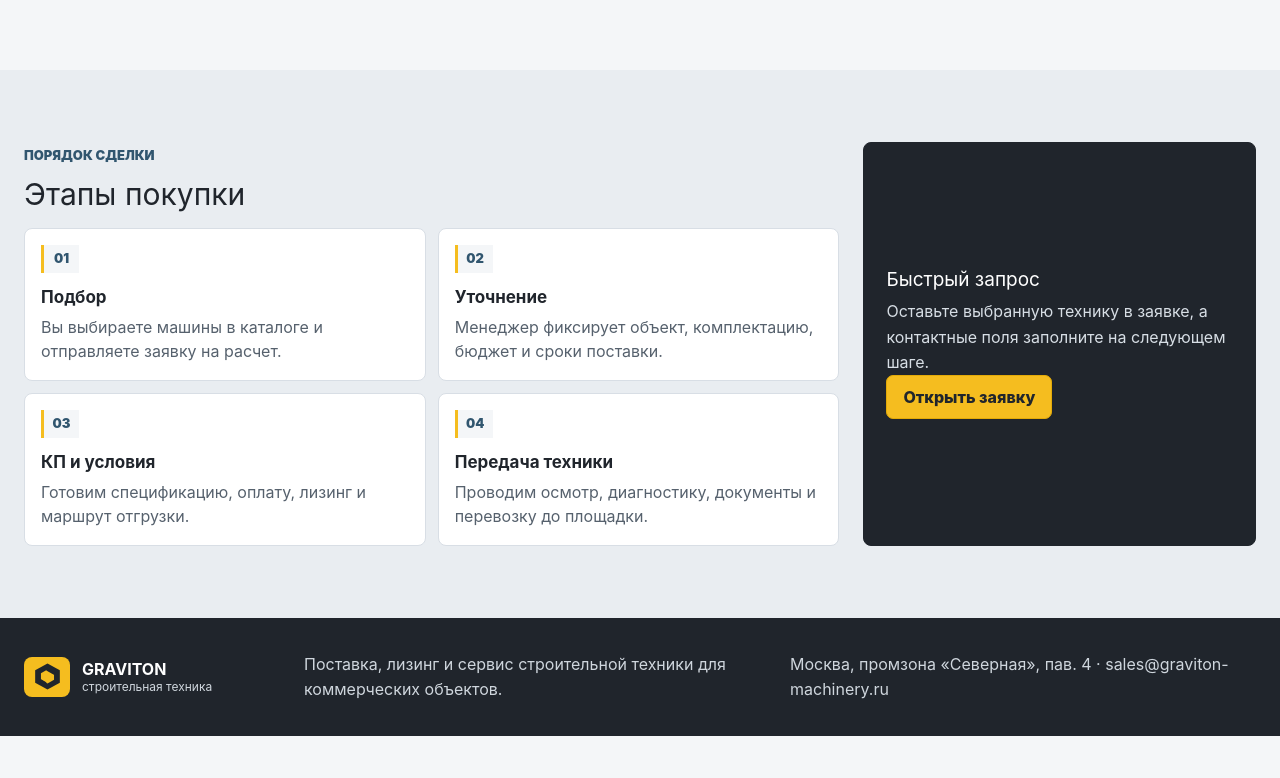
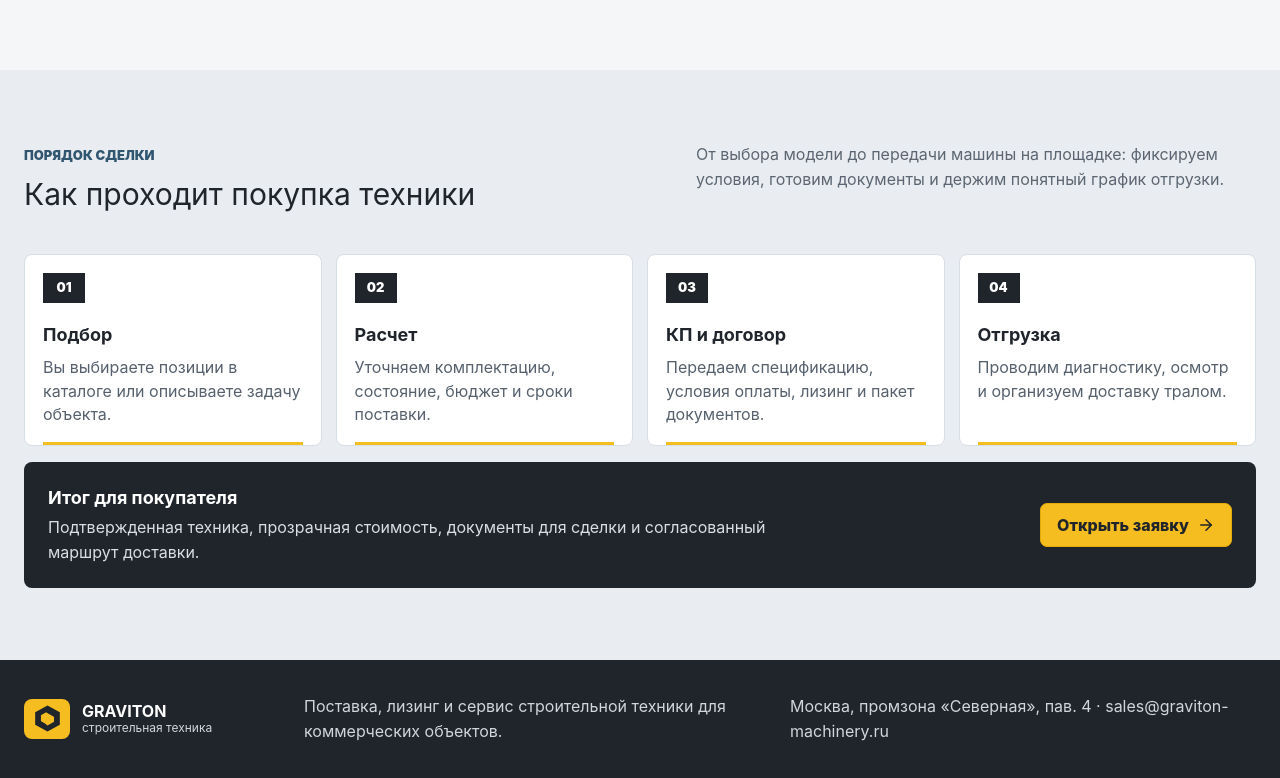
Before and after one commit to V-Kozintsev/graviton-machinery, a React (Vite) app: page / in a window 1280 px wide. Shown: the part 2732-3510 px from the top of the page. Before the commit the page ends 3468 px from the top, so only its background shows below. Built offline with nearby package versions, Linux system fonts and the light colour scheme.

Commit message:
Refine purchase process section

```diff
--- a/src/pages/HomePage.tsx
+++ b/src/pages/HomePage.tsx
@@ -78,21 +78,26 @@ export function HomePage() {
         </div>
       </section>
       <section className="section muted">
-        <div className="container process-grid">
-          <div className="process-copy">
-            <span className="eyebrow">Порядок сделки</span>
-            <h2>Этапы покупки</h2>
-            <ol className="steps">
-              <li><span>01</span><strong>Подбор</strong><p>Вы выбираете машины в каталоге и отправляете заявку на расчет.</p></li>
-              <li><span>02</span><strong>Уточнение</strong><p>Менеджер фиксирует объект, комплектацию, бюджет и сроки поставки.</p></li>
-              <li><span>03</span><strong>КП и условия</strong><p>Готовим спецификацию, оплату, лизинг и маршрут отгрузки.</p></li>
-              <li><span>04</span><strong>Передача техники</strong><p>Проводим осмотр, диагностику, документы и перевозку до площадки.</p></li>
-            </ol>
+        <div className="container process-block">
+          <div className="section-head">
+            <div>
+              <span className="eyebrow">Порядок сделки</span>
+              <h2>Как проходит покупка техники</h2>
+            </div>
+            <p>От выбора модели до передачи машины на площадке: фиксируем условия, готовим документы и держим понятный график отгрузки.</p>
           </div>
-          <div className="contact-panel process-panel">
-            <h3>Быстрый запрос</h3>
-            <p>Оставьте выбранную технику в заявке, а контактные поля заполните на следующем шаге.</p>
-            <Link className="btn btn-primary" to="/request">Открыть заявку</Link>
+          <ol className="steps">
+            <li><span>01</span><strong>Подбор</strong><p>Вы выбираете позиции в каталоге или описываете задачу объекта.</p></li>
+            <li><span>02</span><strong>Расчет</strong><p>Уточняем комплектацию, состояние, бюджет и сроки поставки.</p></li>
+            <li><span>03</span><strong>КП и договор</strong><p>Передаем спецификацию, условия оплаты, лизинг и пакет документов.</p></li>
+            <li><span>04</span><strong>Отгрузка</strong><p>Проводим диагностику, осмотр и организуем доставку тралом.</p></li>
+          </ol>
+          <div className="deal-result">
+            <div>
+              <strong>Итог для покупателя</strong>
+              <p>Подтвержденная техника, прозрачная стоимость, документы для сделки и согласованный маршрут доставки.</p>
+            </div>
+            <Link className="btn btn-primary" to="/request">Открыть заявку <ArrowRight size={18} /></Link>
           </div>
         </div>
       </section>
--- a/src/styles.css
+++ b/src/styles.css
@@ -116,13 +116,18 @@ p { color: #5b6672; line-height: 1.58; }
 .feature { background: #fff; border: 1px solid #d8dee5; border-radius: 8px; padding: 20px; }
 .feature svg { color: #31566f; }
 .split { display: grid; grid-template-columns: 1.1fr .9fr; gap: 24px; align-items: start; }
-.process-grid { display: grid; grid-template-columns: minmax(0, 1.35fr) minmax(320px, .65fr); gap: 24px; align-items: stretch; }
-.process-copy { min-width: 0; }
-.steps { display: grid; grid-template-columns: repeat(2, minmax(0, 1fr)); gap: 12px; padding: 0; margin: 0; list-style: none; }
-.steps li { min-height: 148px; background: #fff; border: 1px solid #d8dee5; border-radius: 8px; padding: 16px; }
-.steps span { display: inline-flex; align-items: center; justify-content: center; width: 38px; height: 28px; margin-bottom: 12px; border-left: 3px solid #f5bd1f; background: #f4f6f8; color: #31566f; font-size: 13px; font-weight: 900; }
-.steps strong { display: block; margin-bottom: 6px; font-size: 17px; }
+.process-block .section-head { align-items: start; }
+.process-block .section-head p { max-width: 560px; margin: 0; }
+.steps { display: grid; grid-template-columns: repeat(4, minmax(0, 1fr)); gap: 14px; padding: 0; margin: 0; list-style: none; counter-reset: deal-step; }
+.steps li { position: relative; min-height: 190px; background: #fff; border: 1px solid #d8dee5; border-radius: 8px; padding: 18px; overflow: hidden; }
+.steps li::after { content: ""; position: absolute; left: 18px; right: 18px; bottom: 0; height: 3px; background: #f5bd1f; }
+.steps span { display: inline-flex; align-items: center; justify-content: center; width: 42px; height: 30px; margin-bottom: 18px; background: #20252c; color: #fff; font-size: 13px; font-weight: 900; }
+.steps strong { display: block; margin-bottom: 8px; font-size: 18px; }
 .steps p { margin: 0; color: #56616d; line-height: 1.48; }
+.deal-result { display: flex; align-items: center; justify-content: space-between; gap: 24px; margin-top: 16px; padding: 22px 24px; border-radius: 8px; background: #20252c; color: #fff; }
+.deal-result strong { display: block; margin-bottom: 4px; font-size: 18px; }
+.deal-result p { max-width: 720px; margin: 0; color: #d7dee5; }
+.deal-result .btn { flex: 0 0 auto; }
 .process-panel { display: flex; flex-direction: column; justify-content: center; background: #20252c; color: #fff; border-color: #20252c; }
 .process-panel p { color: #d7dee5; }
 .process-panel .btn { align-self: flex-start; }
@@ -221,6 +226,7 @@ textarea { resize: vertical; }
   .hero-grid, .product-grid, .request-grid, .contact-page { grid-template-columns: 1fr; }
   .catalog-grid, .category-grid { grid-template-columns: repeat(2, minmax(0, 1fr)); }
   .feature-grid { grid-template-columns: repeat(2, 1fr); }
+  .steps { grid-template-columns: repeat(2, minmax(0, 1fr)); }
   .desktop-nav, .phone { display: none; }
   .mobile-only, .icon-button.mobile-only { display: inline-grid; }
   .form-panel { position: static; }
@@ -259,6 +265,8 @@ textarea { resize: vertical; }
   .section-head, .page-title { align-items: start; flex-direction: column; gap: 8px; }
   .category-grid, .catalog-grid, .feature-grid, .split, .process-grid, .board-grid, .board-grid.two, .footer-grid { grid-template-columns: 1fr; }
   .steps { grid-template-columns: 1fr; }
+  .deal-result { align-items: stretch; flex-direction: column; }
+  .deal-result .btn { width: 100%; }
   .machine-card { min-height: 0; }
   .machine-card h3 { min-height: auto; }
   .card-actions { grid-template-columns: 1fr; }
```
